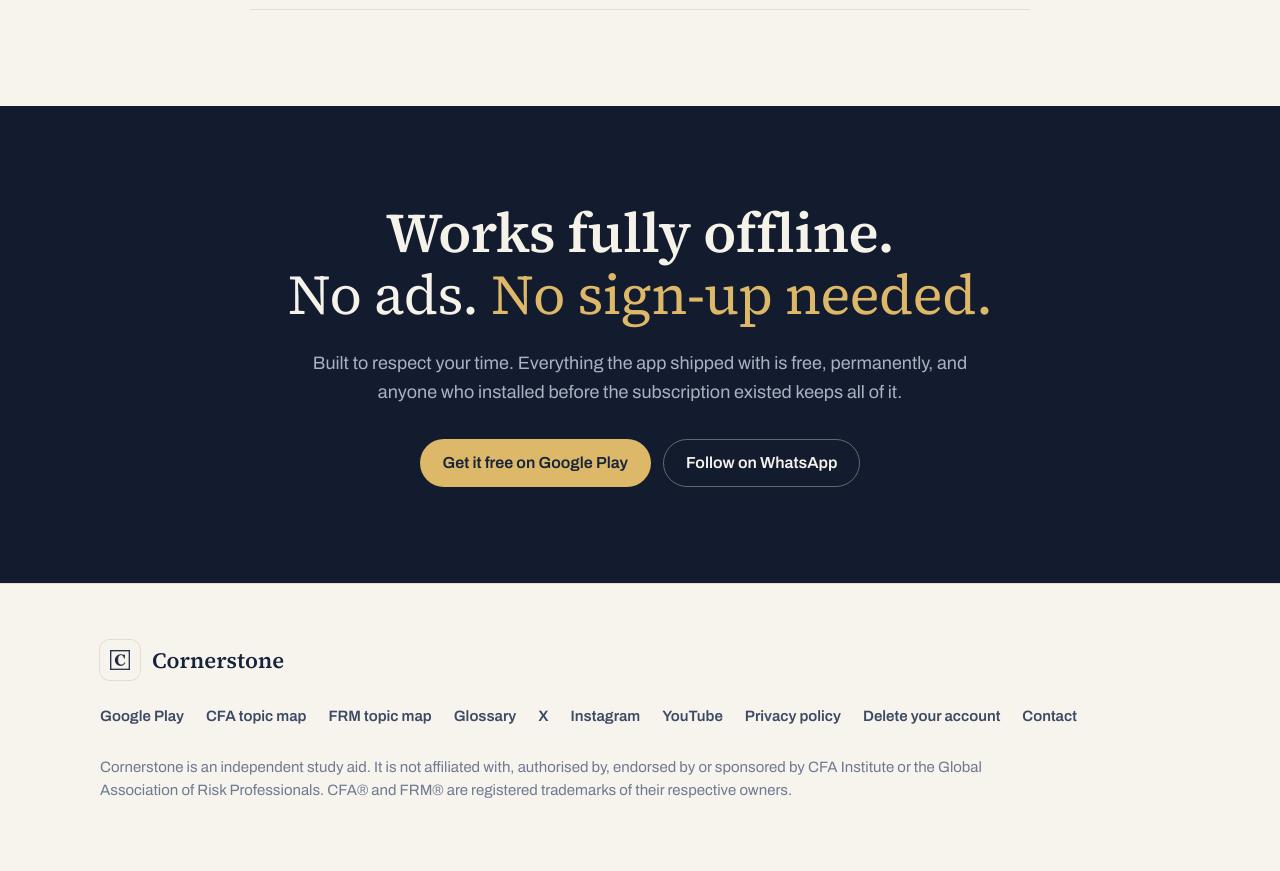
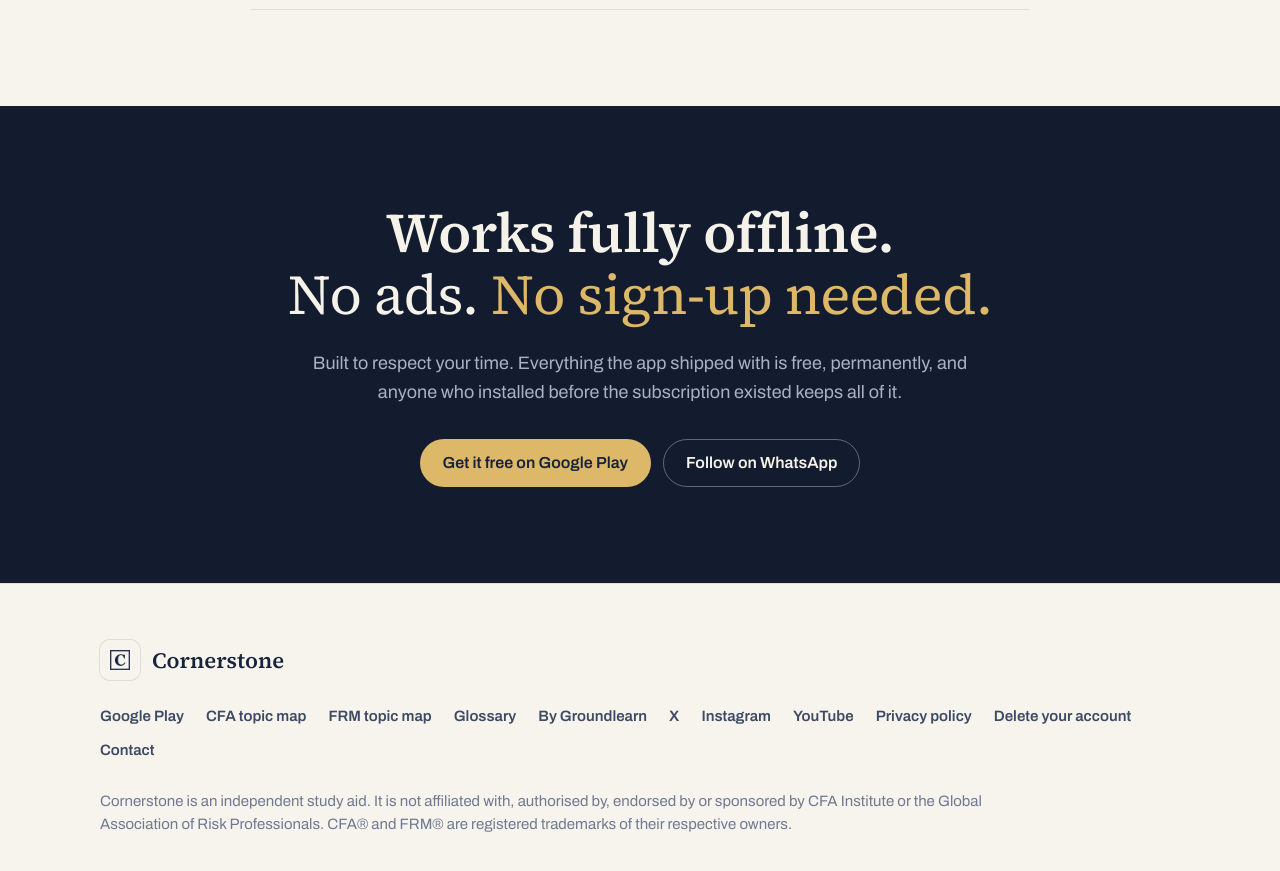
Before and after one commit to singhalsachin2003/CornerStone, a Jekyll site: the page built from docs/index.html, in a window 1280 px wide and 900 px high, scrolled down 5050 px. Shown: the top 871 px of the window. Built offline with Jekyll 4.4.1, drawn with Linux system fonts in a browser that asks for light colours.

Commit message:
Link the footer to Groundlearn, the hub page for this app
Gives the app site a crawlable link back to groundlearn.com.

Co-Authored-By: Claude Sonnet 5.5 <noreply@anthropic.com>
Claude-Session: https://claude.ai/code/session_01CpVEmiosMZXajKbvG1XPGd

```diff
--- a/docs/_layouts/default.html
+++ b/docs/_layouts/default.html
@@ -67,6 +67,7 @@
     <ul class="foot">
       <li><a href="{{ '/' | relative_url }}">Home</a></li>
       <li><a href="{{ '/get/?c=web' | relative_url }}">Google Play</a></li>
+      <li><a href="https://groundlearn.com/cornerstone/">By Groundlearn</a></li>
       <li><a href="https://x.com/getcornerstone">X</a></li>
       <li><a href="https://www.instagram.com/getcornerstone/">Instagram</a></li>
       <li><a href="https://www.youtube.com/@getcornerstone">YouTube</a></li>
--- a/docs/index.html
+++ b/docs/index.html
@@ -386,6 +386,7 @@ footer .brand img{box-shadow:0 0 0 1px var(--line)}
         <li><a href="cfa/">CFA topic map</a></li>
         <li><a href="frm/">FRM topic map</a></li>
         <li><a href="glossary/">Glossary</a></li>
+        <li><a href="https://groundlearn.com/cornerstone/">By Groundlearn</a></li>
         <li><a href="https://x.com/getcornerstone">X</a></li>
         <li><a href="https://www.instagram.com/getcornerstone/">Instagram</a></li>
         <li><a href="https://www.youtube.com/@getcornerstone">YouTube</a></li>
```
